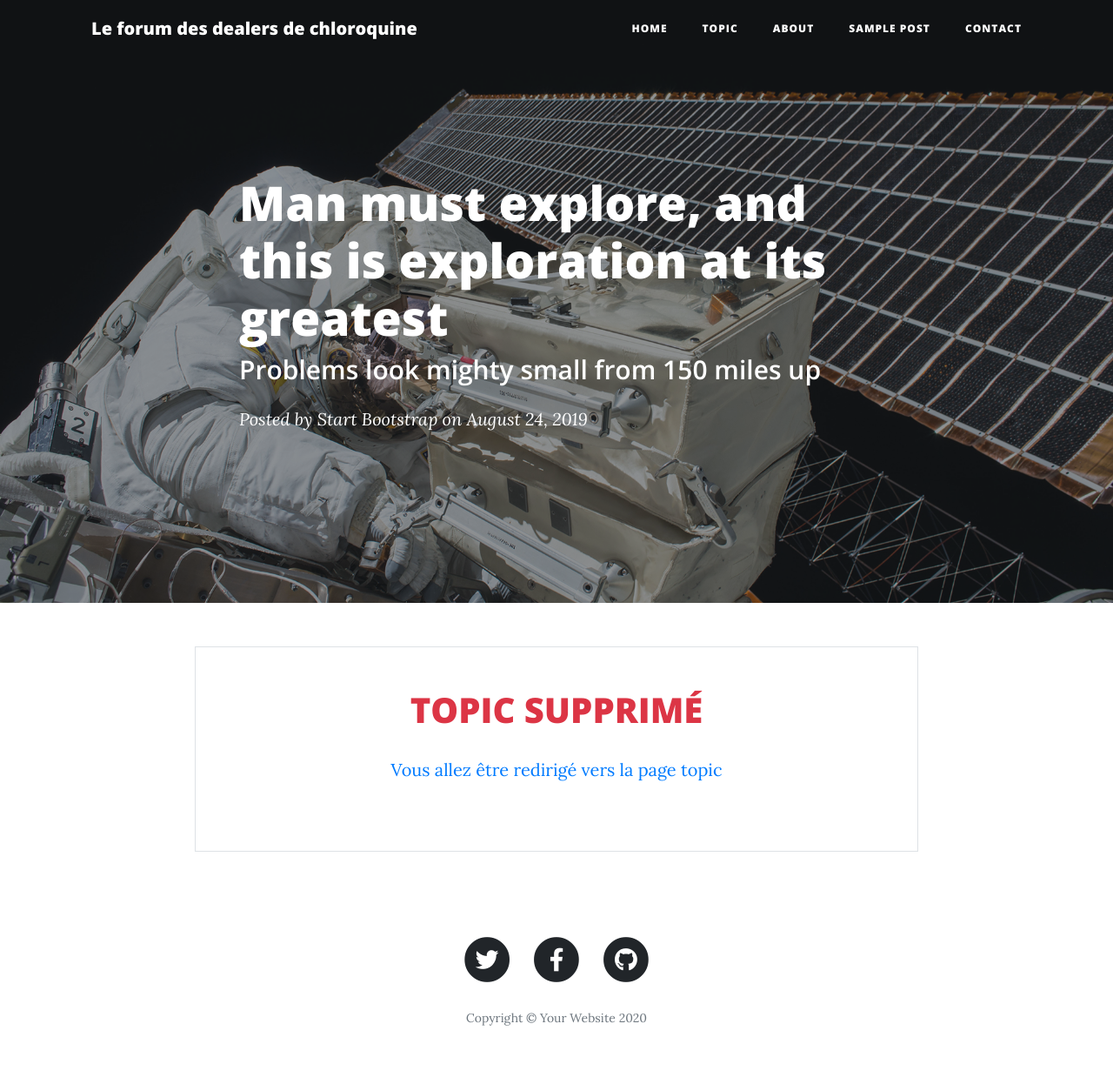
After one commit to gaspard-lonchampt/forum, a PHP site: page /pages/supprimer_topic_validation.php?id=1 in a window 1280 px wide. The commit adds this page. Shown: the whole page at 87% size. Run offline with PHP 8.4, Linux system fonts and the light colour scheme.

Commit message:
suppression topic ok

```diff
--- a/classe/class-topic.php
+++ b/classe/class-topic.php
@@ -223,6 +223,8 @@ public function afficher_topics_exsitants_admin()
                                     <div class="text-muted small ml-3">
                                         <div>Nombre de conversations<strong> php à insérer</strong></div>
                                         <div>Nombre de messages<strong> php à insérer</strong></div>
+                                        </br>
+                                        <div ><a class="text-danger" href="supprimer_topic_confirm.php?id=<?php echo $value['id'];?>">supprimer le topic</a></div>
                                     </div>
                                 </div>
                             </div>
@@ -275,7 +277,27 @@ public function afficher_topics_exsitants_admin()
 
     }
 
+    public function supprimer_topic()
+    {
 
+
+        // echo '<pre>';
+        // print_r($_POST) ;
+        // echo '</pre>';
+
+
+        $req = $this->bdd->prepare('DELETE FROM topics where id = :id');
+        $req->execute(array(
+                        'id' => $_GET['id'],
+                     ));
+
+        $this->bdd = null;
+
+        // header('location:new_topic_cree_confirm.php');
+
+
+
+    }
 
 
 
--- /dev/null
+++ b/include/pages/supprimer_topic_validation.php
@@ -0,0 +1,47 @@
+<?php
+    // if ( $_SESSION['id_droit'] != 3)
+    //     {
+    //         header('Location:../index.php');
+    //     }
+?>
+
+<header class="masthead" style="background-image: url('../img/post-bg.jpg')">
+    <div class="overlay"></div>
+    <div class="container">
+      <div class="row">
+        <div class="col-lg-8 col-md-10 mx-auto">
+          <div class="post-heading">
+            <h1>Man must explore, and this is exploration at its greatest</h1>
+            <h2 class="subheading">Problems look mighty small from 150 miles up</h2>
+            <span class="meta">Posted by
+              <a href="#">Start Bootstrap</a>
+              on August 24, 2019</span>
+          </div>
+        </div>
+      </div>
+    </div>
+  </header>
+
+
+
+
+
+
+<?php
+    include('../classe/class-topic.php');
+    $topic = new Topic(NULL,NULL, NULL,NULL, NULL);
+    $topic->supprimer_topic();
+?>
+
+
+  <div class="container mt-5 mb-5">
+    <div class="row w-75 pt-5 pb-5 border m-auto">
+      <div class="col-lg-8 col-md-10 mx-auto">
+        <h1 class="text-center text-danger text-uppercase"> topic supprimé</h1>
+        <p class="text-center text-primary">Vous allez être redirigé vers la page topic</p>
+
+      </div>
+    </div>
+  </div>
+
+  <meta http-equiv="refresh" content="2.5;url=topics.php" />
--- /dev/null
+++ b/pages/supprimer_topic_validation.php
@@ -0,0 +1,9 @@
+<?php
+ require ('../include/pages/head.php');
+ require ('../include/pages/naviguation.php');
+require ('../include/pages/supprimer_topic_validation.php');
+?>
+
+<?php
+require ('../include/pages/footer.php');
+?>
```
Also changed, not shown: include/pages/supprimer_topic.php (added, +44 -0 lines), pages/supprimer_topic_confirm.php (added, +9 -0 lines).
